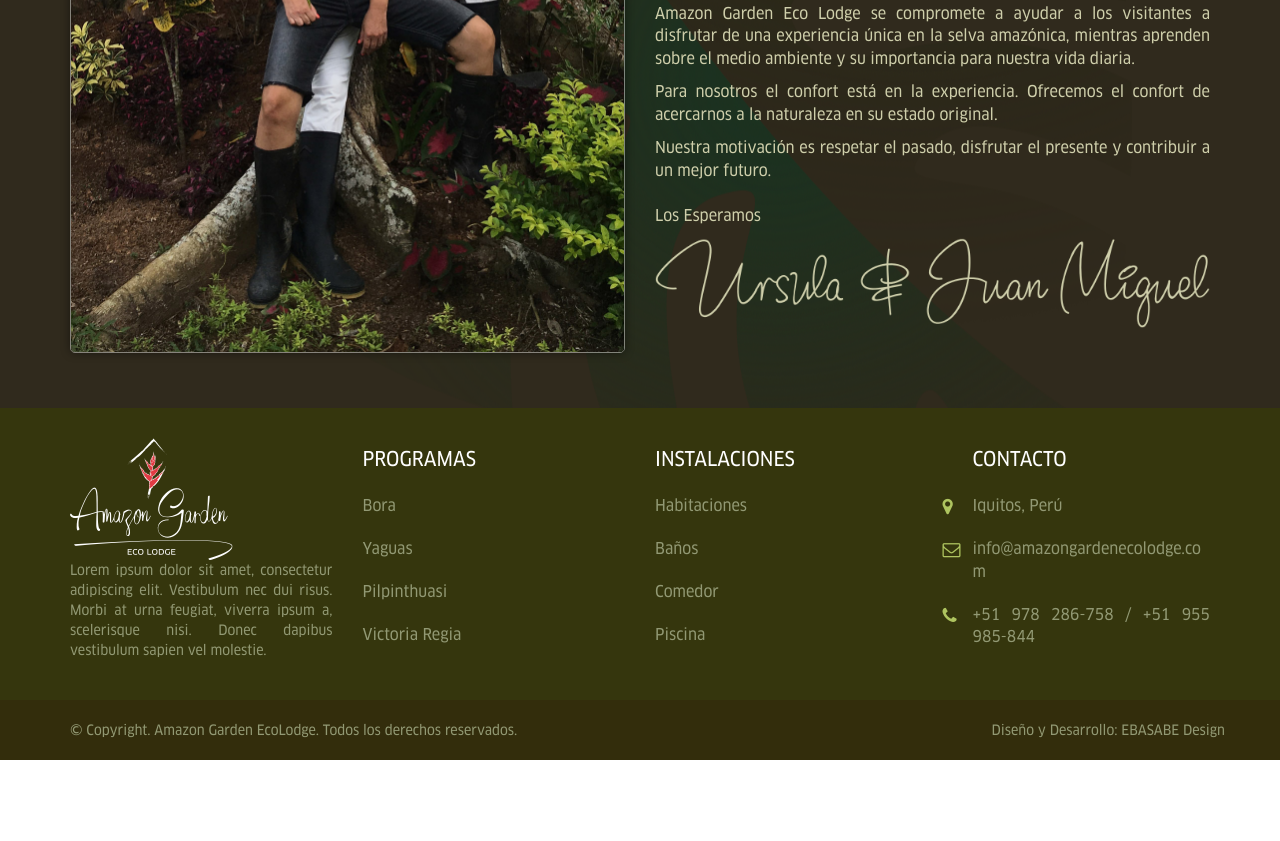
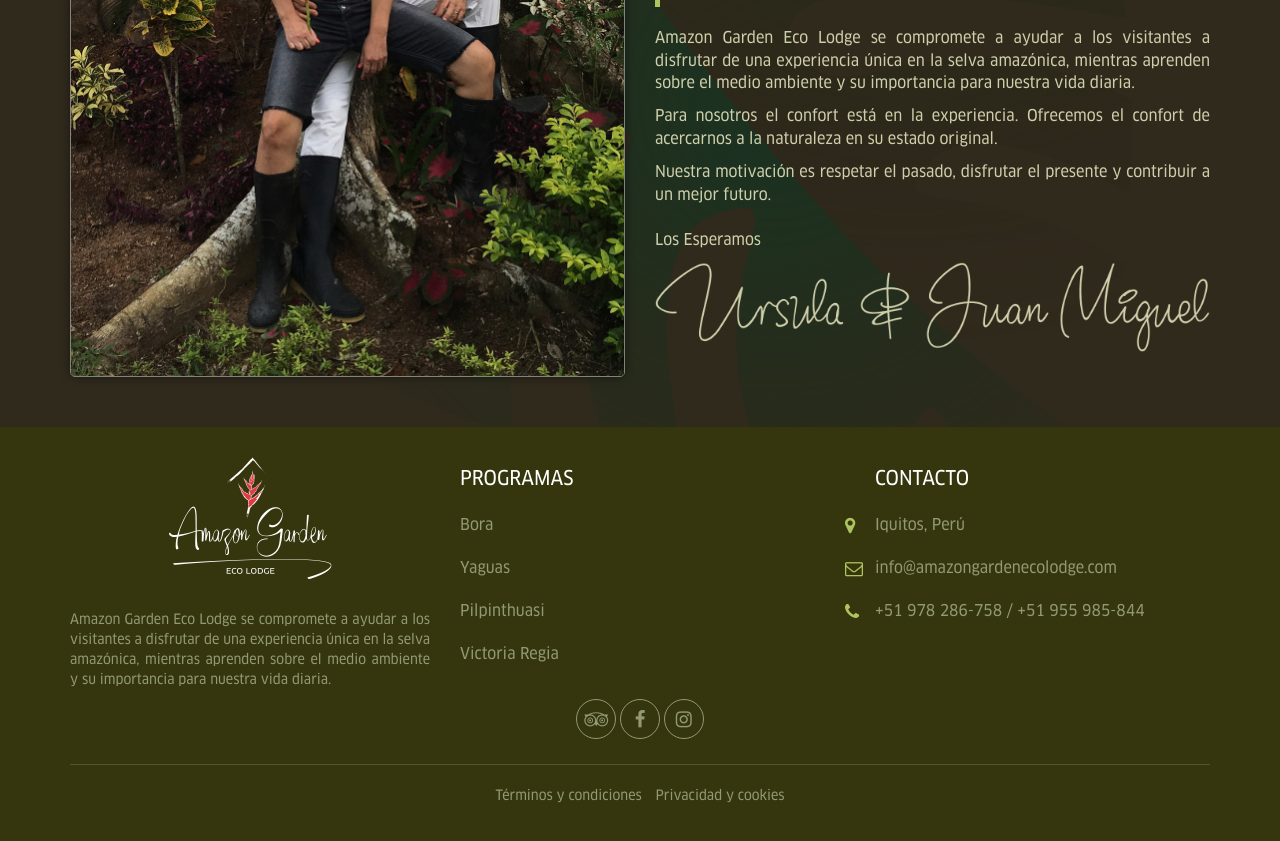
Before and after one commit to edubasabe/amazon-garden, a website: page app/quienes-somos.html in a window 1280 px wide. Shown: the part 715-1556 px from the top of the page. Before the commit the page ends 1475 px from the top, so only its background shows below. Drawn offline with Linux system fonts and the light colour scheme.

Commit message:
Incorporado chat y modificacion del footer.

```diff
--- a/app/js/main.js
+++ b/app/js/main.js
@@ -50,6 +50,7 @@
 
   navPrimaryNav.append( $('#navbar-secondary .navbar-nav > li') );
   $('#navbar-primary .navbar-nav li:nth-child(5)').html('<hr>');
+  $('.navbar-secondary').append( $('#navbar-primary button.btn.btn-primary') );
 
 }
 
--- a/app/quienes-somos.html
+++ b/app/quienes-somos.html
@@ -37,9 +37,9 @@
             <div class="collapse navbar-collapse" id="navbar-primary">
               <ul class="nav navbar-nav">
                   <li><a href="quienes-somos.html">Quiénes Somos</a></li>
-                    <li><a href="#">Programas</a></li>
-                    <li><a href="#">Nuetras Instalaciones</a></li>
-                    <li><a href="#">Contacto</a></li>
+                  <li><a href="programas.html">Programas</a></li>
+                  <li><a href="nuestras-instalaciones.html">Nuetras Instalaciones</a></li>
+                  <li><a href="contacto.html">Contacto</a></li>
               </ul>
 
                 <button type="submit" class="btn btn-primary">Reservar</button>
@@ -110,15 +110,16 @@
 
 
 
+
         <footer>
             <div class="footer">
                 <div class="container">
                     <div class="row">
-                    <div class="col-xs-12 div col-sm-3 footer__brand">
+                        <div class="col-xs-12 div col-sm-4 footer__brand">
                             <img src="images/logo/amazon.png" srcset="images/logo/amazon.png 1x, images/logo/amazon@2x.png 2x" alt="" class="img-responsive">
-                        <p>Lorem ipsum dolor sit amet, consectetur adipiscing elit. Vestibulum nec dui risus. Morbi at urna feugiat, viverra ipsum a, scelerisque nisi. Donec dapibus vestibulum sapien vel molestie.</p>
+                            <p>Amazon Garden Eco Lodge se compromete a ayudar a los visitantes a disfrutar de una experiencia única en la selva amazónica, mientras aprenden sobre el medio ambiente y su importancia para nuestra vida diaria.</p>
                         </div>
-                    <div class="col-xs-12 div col-sm-3 footer__nav">
+                        <div class="col-xs-12 div col-sm-4 footer__nav">
                             <h4 class="footer__headline">Programas</h4>
                             <ul class="list-unstyled">
                                 <li><a href="#">Bora</a></li>
@@ -127,16 +128,8 @@
                                 <li><a href="#">Victoria Regia</a></li>
                             </ul>
                         </div>
-                    <div class="col-xs-12 div col-sm-3 footer__nav">
-                        <h4 class="footer__headline ">Instalaciones</h4>
-                        <ul class="list-unstyled">
-                            <li><a href="#">Habitaciones</a></li>
-                            <li><a href="#">Baños</a></li>
-                            <li><a href="#">Comedor</a></li>
-                            <li><a href="#">Piscina</a></li>
-                        </ul>
-                    </div>
-                    <div class="col-xs-12 div col-sm-3 footer__contact-info">
+
+                        <div class="col-xs-12 div col-sm-4 footer__contact-info">
                             <h4 class="footer__headline">Contacto</h4>
                             <ul class="list-unstyled contact">
                                 <li><a href="#">Iquitos, Perú</a></li>
@@ -145,27 +138,45 @@
                             </ul>
                         </div>
                     </div>
-            </div>
-        </div>
-        <div class="underfooter">
-            <div class="container">
                     <div class="row">
                       <div class="col-xs-12">
-                        <span>© Copyright. Amazon Garden EcoLodge. Todos los derechos reservados.</span>
-                        <span class="navbar-right"><a href="http://www.ebasabe.com/" class="text-right">Diseño y Desarrollo: EBASABE Design</a></span>
+
+                        <ul class="list-inline center-block text-center icon-list">
+                          <li><a href="#"><i class="fa fa-lg fa-tripadvisor"></i></a></li>
+                          <li><a href="#"><i class="fa fa-lg fa-facebook"></i></a></li>
+                          <li><a href="#"><i class="fa fa-lg fa-instagram"></i></a></li>
+                        </ul>
+                        <hr>
+                        <ul class="list-inline center-block text-center">
+                          <li><a href="#">Términos y condiciones</a></li>
+                          <li><a href="#">Privacidad y cookies</a></li>
+                        </ul>
                       </div>
                     </div>
                 </div>
             </div>
         </footer>
 
+        <!--Start of Tawk.to Script-->
+        <script type="text/javascript">
+        var Tawk_API=Tawk_API||{}, Tawk_LoadStart=new Date();
+        (function(){
+        var s1=document.createElement("script"),s0=document.getElementsByTagName("script")[0];
+        s1.async=true;
+        s1.src='https://embed.tawk.to/585c45fd7418a41587c1f887/default';
+        s1.charset='UTF-8';
+        s1.setAttribute('crossorigin','*');
+        s0.parentNode.insertBefore(s1,s0);
+        })();
+        </script>
+        <!--End of Tawk.to Script-->
         <!-- build:js js/master.min.js -->
         <script src="js/jquery.js"></script>
         <script src="js/bootstrap.js"></script>
         <script src="js/owl.carousel.js"></script>
         <script src="js/main.js"></script>
         <!-- endbuild -->
-    <!-- <script src="https://ajax.googleapis.com/ajax/libs/jquery/1.11.3/jquery.min.js"></script> -->
+
     </body>
 
     </html>
--- a/app/scss/modules/_footer.scss
+++ b/app/scss/modules/_footer.scss
@@ -13,14 +13,11 @@
 
     &__brand {
         img {
-      margin-bottom: 3rem;
-
             @include xxs-device {
                 margin: 0 auto;
             }
-
             @include sm-device {
-        margin: inherit;
+                margin-bottom: 3rem;
             }
         }
 
@@ -28,7 +25,6 @@
             @include xxs-device {
                 text-align: center;
             }
-
             @include sm-device {
                 text-align: left;
             }
@@ -47,7 +43,6 @@
 
     &__contact-info {
         padding-left: 5rem;
-
         @include xxs-device {
             padding-left: 4rem;
         }
@@ -61,11 +56,9 @@
                 display: inline-block;
                 width: 100%;
                 word-wrap: break-word;
-
                 @include xxs-device {
                     font-size: 1.6rem;
                 }
-
                 @include sm-device {
                     font-size: inherit;
                 }
@@ -112,6 +105,27 @@
         text-align: justify;
         text-decoration: none;
     }
+
+    hr {
+        border-color: rgba($verde-texto, .3);
+    }
+
+    .icon-list {
+        li {
+            border: 1px solid $verde-texto;
+            border-radius: 3rem;
+            height: 4rem;
+            position: relative;
+            width: 4rem;
+        }
+
+        a {
+            left: 50%;
+            position: absolute;
+            top: 50%;
+            transform: translate(-50%, -50%);
+        }
+    }
 }
 
 .underfooter {
--- a/app/scss/modules/_headline.scss
+++ b/app/scss/modules/_headline.scss
@@ -6,6 +6,12 @@
 
     @include xxs-device {
       font-size: 2.4rem;
+      margin-top: -1rem;
+    }
+
+    @include sm-device {
+      font-size: 3.6rem;
+      margin-top: 0;
     }
   }
 
@@ -14,7 +20,7 @@
     position: relative;
 
     @include xxs-device {
-      margin-bottom: 4rem;
+      margin-bottom: 3rem;
     }
 
     @include sm-device {
--- a/app/scss/modules/_navbar.scss
+++ b/app/scss/modules/_navbar.scss
@@ -121,6 +121,18 @@
         min-height: auto;
         padding: 0;
 
+        @include xxs-device {
+          padding: .8rem;
+          text-align: center;
+
+          .btn-primary {
+            margin: 0 auto;
+            text-align: center;
+          }
+        }
+
+
+
         .navbar-nav {
             li {
                 &:first-child {
--- a/app/scss/modules/_sections.scss
+++ b/app/scss/modules/_sections.scss
@@ -1,6 +1,6 @@
 .section {
     &--padding {
-        padding: 2.5rem 0;
+        padding: 2rem 0;
     }
 
     &--programas {
```
Also changed, not shown: app/index.html (+31 -20 lines), app/programas.html (+30 -19 lines), app/css/main.css. Lines whose indentation alone changed are shown as unchanged.
